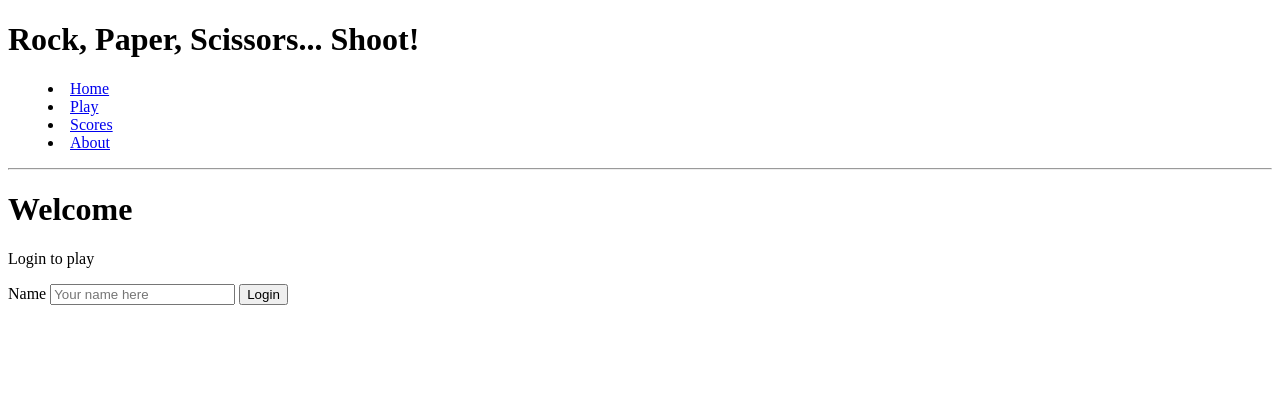
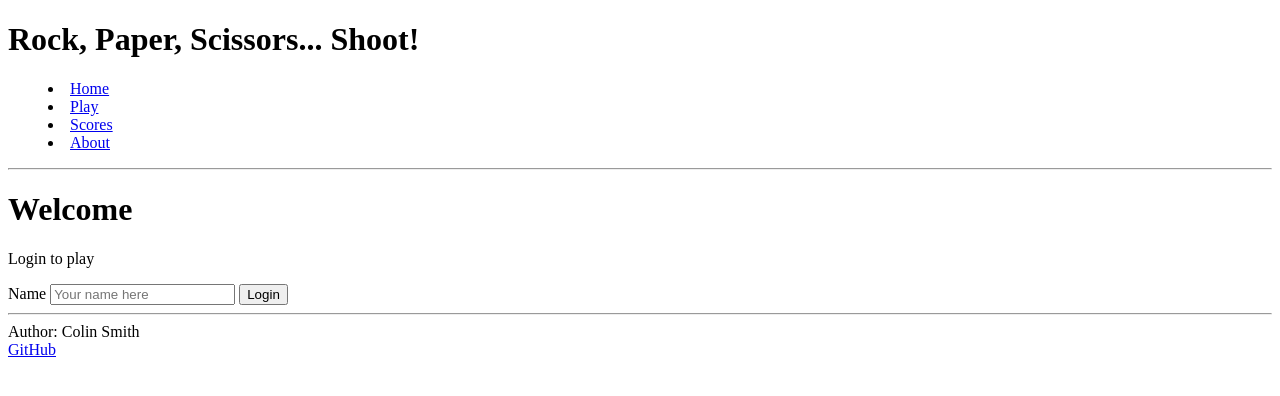
Before and after one commit to colintsmith/startup, a plain HTML site: page index.html in a window 1280 px wide. Drawn offline with Linux system fonts and the light colour scheme.

Commit message:
finish index.html

```diff
--- a/index.html
+++ b/index.html
@@ -28,4 +28,11 @@
             <button type="submit">Login</button>
             </form>
         </main>
+        <footer>
+            <hr />
+            <span class="text-reset">Author: Colin Smith</span>
+            <br />
+            <a href="https://github.com/colintsmith/startup/tree/main">GitHub</a>
+        </footer>
     </body>
+</html>
```
Lines whose indentation alone changed are shown as unchanged.
